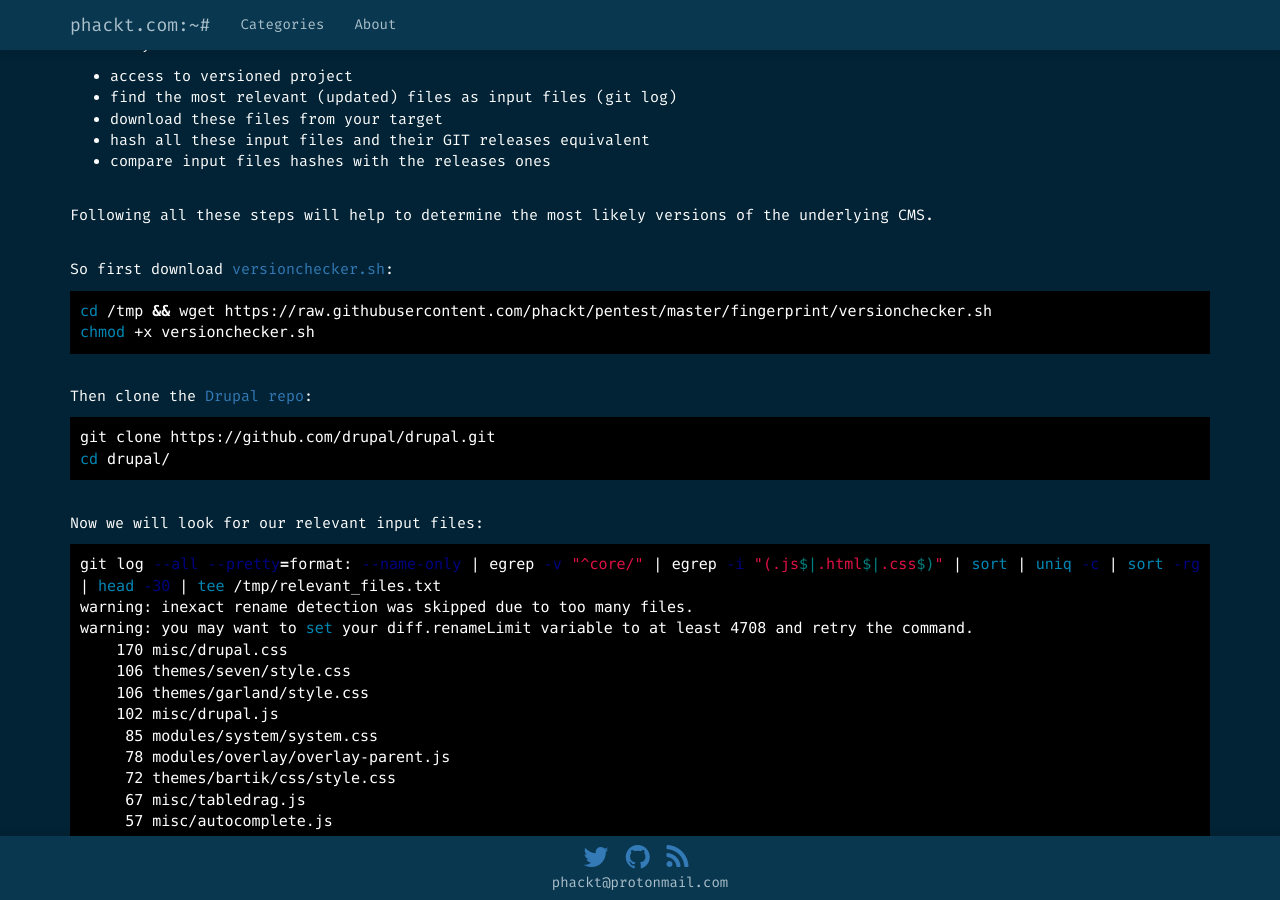
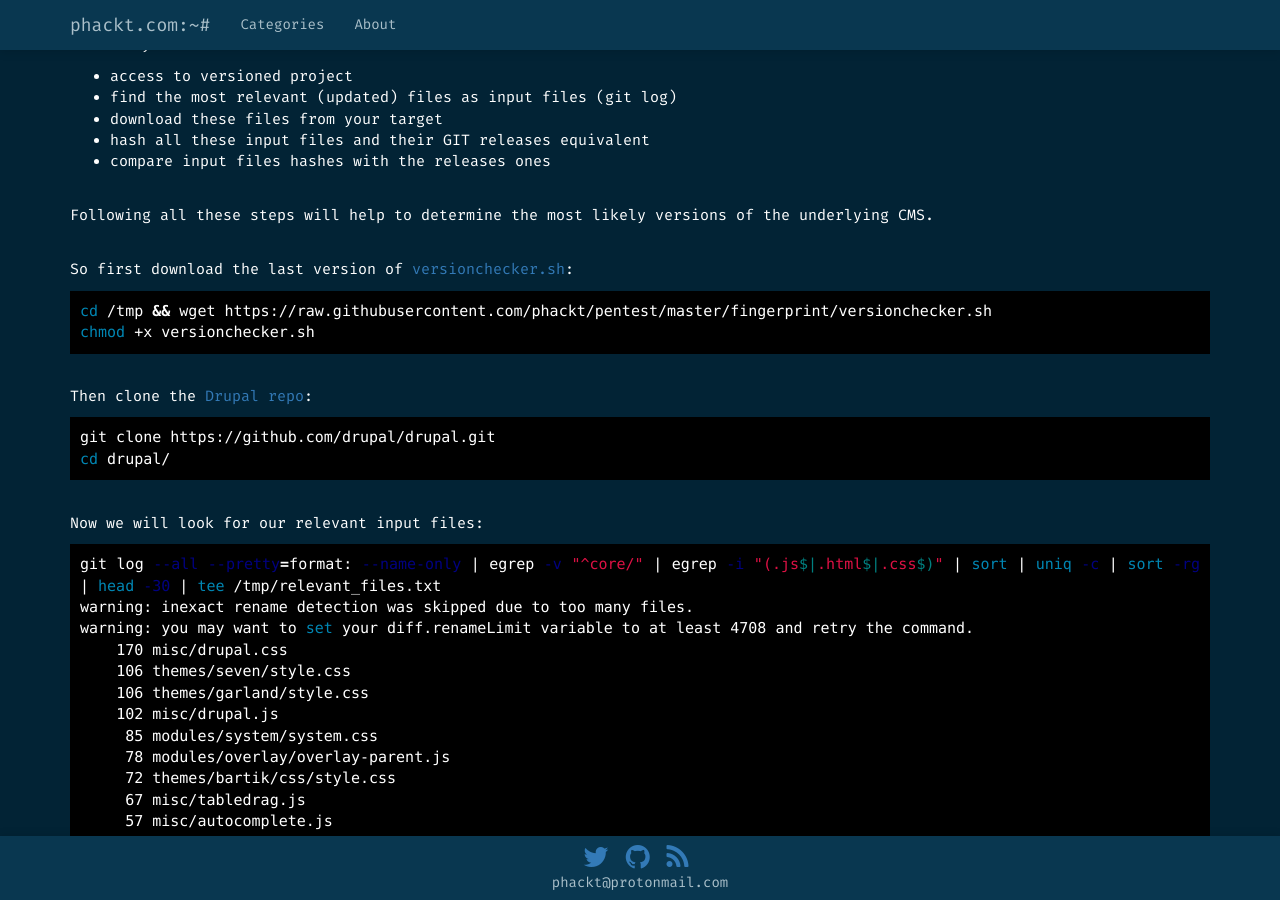
Before and after one commit to phackt/phackt.github.io, a Jekyll site: the page built from _posts/2017-06-05-fingerprint-web-application-static-files.markdown, in a window 1280 px wide and 900 px high, scrolled down 1172 px. Built offline with Jekyll 4.4.1, drawn with Linux system fonts in a browser that asks for light colours; nearby versions of some CDN libraries; some web fonts are replaced; comment, search, counter and statistics services are not loaded.

Commit message:
update post versionchecker.sh

````diff
--- a/_posts/2017-06-05-fingerprint-web-application-static-files.markdown
+++ b/_posts/2017-06-05-fingerprint-web-application-static-files.markdown
@@ -41,7 +41,7 @@ What do you need:
 
 Following all these steps will help to determine the most likely versions of the underlying CMS.
 
-So first download [versionchecker.sh](https://raw.githubusercontent.com/phackt/pentest/master/fingerprint/versionchecker.sh):
+So first download the last version of [versionchecker.sh](https://raw.githubusercontent.com/phackt/pentest/master/fingerprint/versionchecker.sh):
 ```bash
 cd /tmp && wget https://raw.githubusercontent.com/phackt/pentest/master/fingerprint/versionchecker.sh
 chmod +x versionchecker.sh
````
